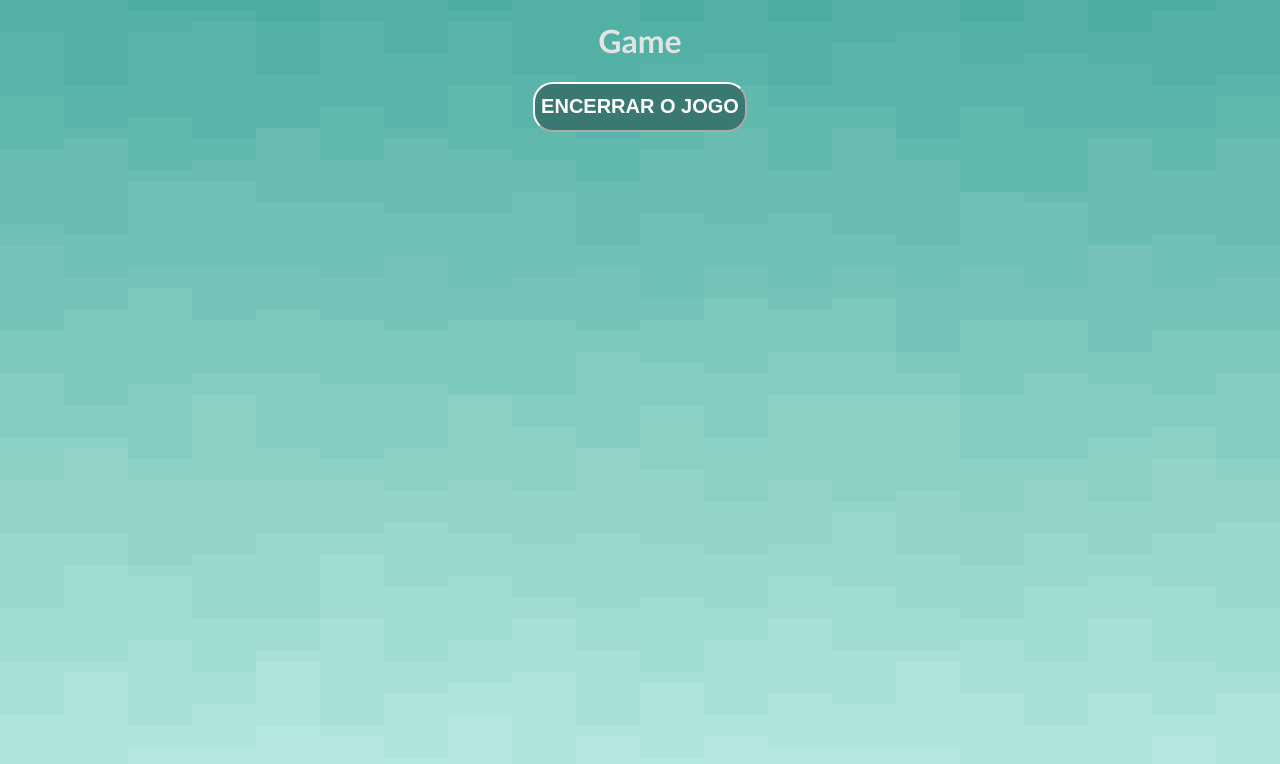
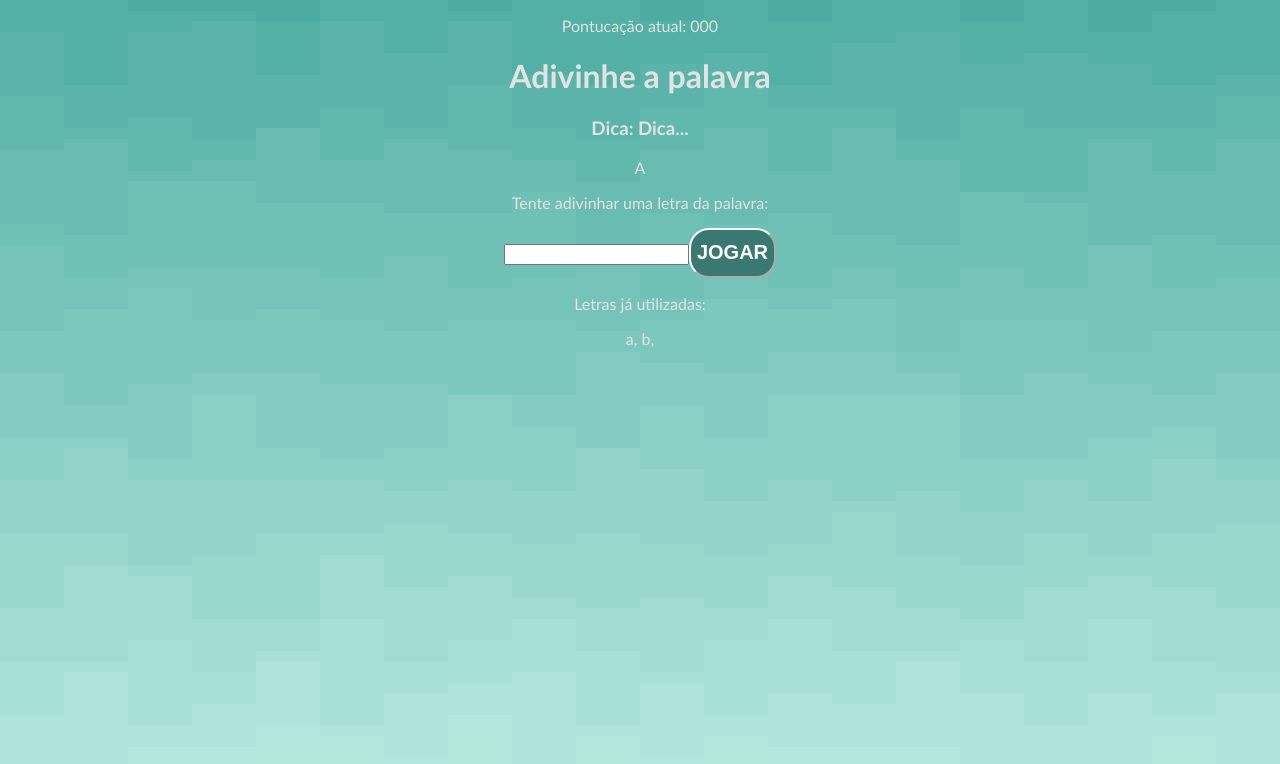
Before and after one commit to jennifermedeiross/secret-word, a React (Create React App) app: page / in a window 1280 px wide. Both pictures are taken after a click on the button "COMEÇAR O JOGO". Shown: the top 764 px of the page. Built offline with nearby package versions, Linux system fonts and the light colour scheme.

Commit message:
Criando JSX do Game

```diff
--- a/src/components/Game/index.js
+++ b/src/components/Game/index.js
@@ -2,9 +2,32 @@
 
 export const Game = ({ verifyLetter }) => {
   return (
-    <div>
-      <h1>Game</h1>
-      <button onClick={verifyLetter}>Encerrar o jogo</button>
+    <div className='game'>
+      <p className='points'>
+        <span>Pontucação atual: 000</span>
+      </p>
+      <h1>Adivinhe a palavra</h1>
+      <h3 className='tip'>
+        Dica: <span>Dica...</span>
+      </h3>
+
+      <div className='wordContainer'>
+        <span className='letter'>A</span>
+        <span className='blankSquare'></span>
+      </div>
+      <div className='letterContainer'>
+        <p>Tente adivinhar uma letra da palavra:</p>
+        <form>
+        </form>
+          <input type="text" name="letter" maxLength="1" required />
+          <button>Jogar</button>
+      </div>
+
+      <div className="wrongLetterContainer">
+        <p>Letras já utilizadas:</p>
+        <span>a, </span>
+        <span>b, </span>
+      </div>
     </div>
   )
 }
```
